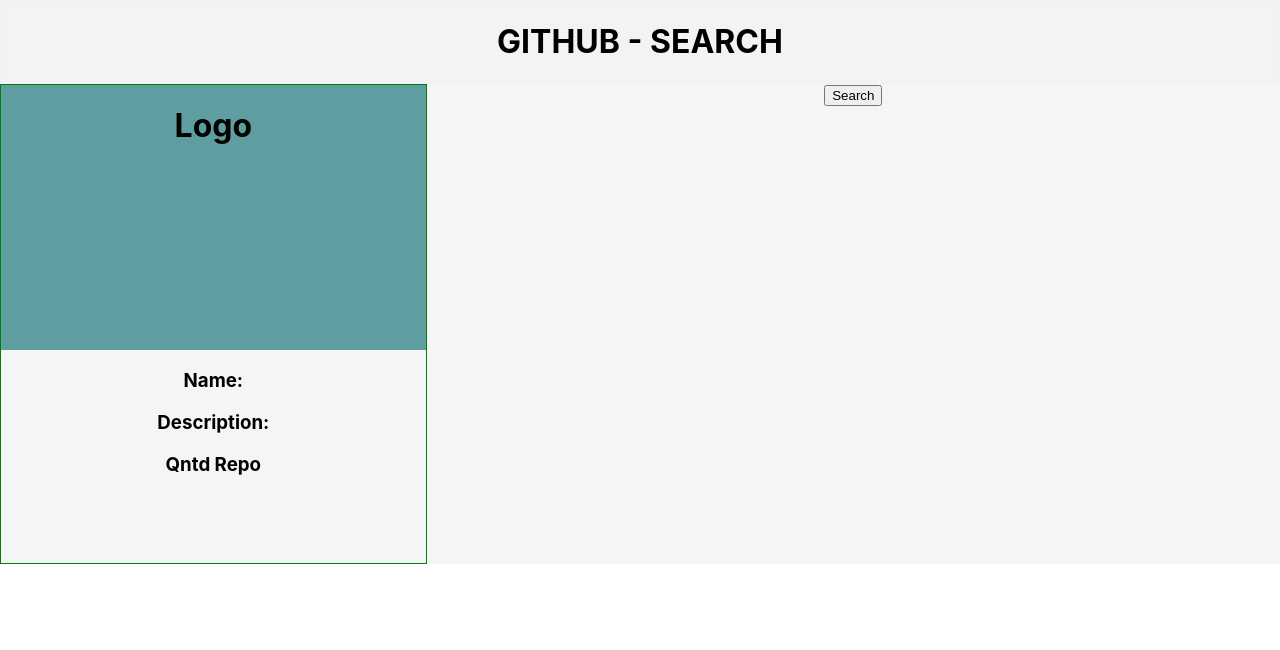
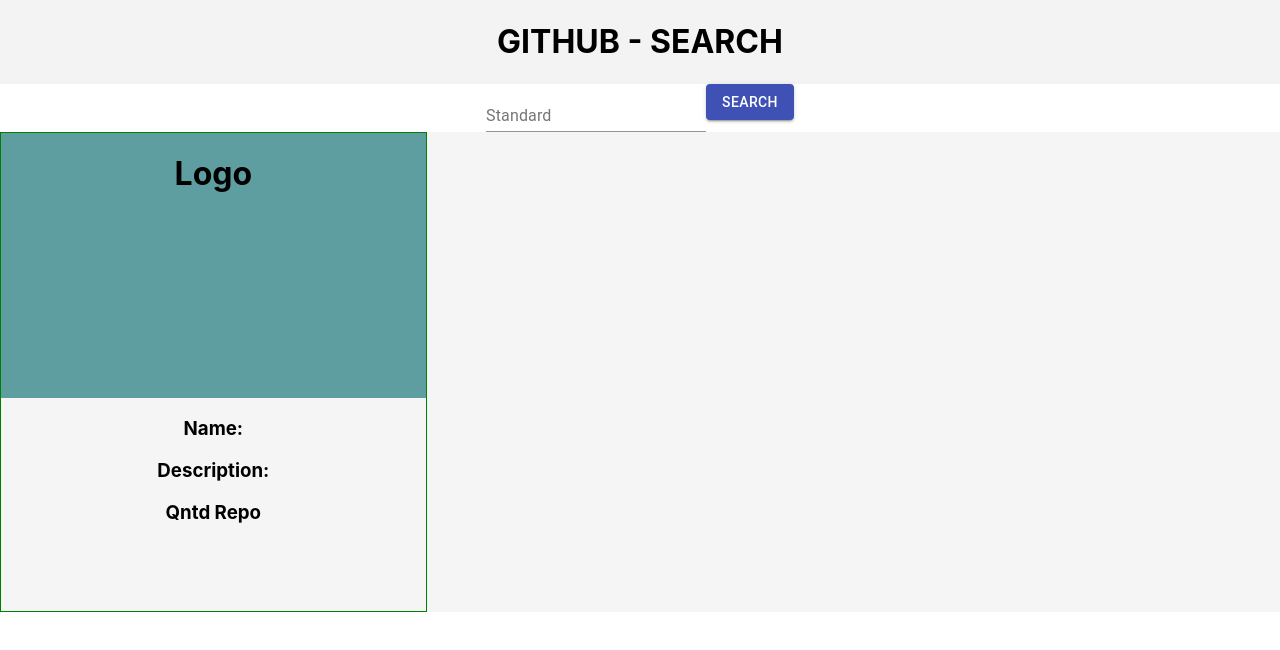
Before and after one commit to gserpeloni/githubsearch, a React (Create React App) app: page / in a window 1280 px wide. Shown: the top 650 px of the page. Built offline with nearby package versions, Linux system fonts and the light colour scheme; no server answers.

Commit message:
Adjust user Informations request

```diff
--- a/src/App.js
+++ b/src/App.js
@@ -1,6 +1,6 @@
-import {useEffect, useState } from 'react';
+import React, {useEffect, useState } from 'react';
 import axios from 'axios';
-
+import {TextField, Button}  from '@material-ui/core'
 import './App.css';
 import Header from './components/Header';
 import UserData from './components/UserData'
@@ -9,39 +9,58 @@
 function App() {
 
   const [userInfo, setUserInfo] = useState();
-  const [userName, setUserName] = useState('gserpeloni');
+  const [userName, setUserName] = useState('');
 
   const getUserByName = async () => {
       let response  = await axios.get(`https://api.github.com/users/${userName}`)
-                        .then((res) => {return res} )
+                        .then((res) => {setUserInfo(res.data)} )
                         .catch(err => console.error(err));
-
-      let data = JSON.parse(JSON.stringify(response)).data
-      setUserInfo(data);
+    return;
 }
 
+useEffect(() => {
+  if(userName !== ''){
+    getUserByName()
+    console.log('Name:', userName);
+  }else console.log('Insert an valid User !');
+},[userName, setUserName]);
 
- useEffect(() => {
-   getUserByName();
-   console.log('userinfo:',{userInfo});
- },[userName]);
+
+useEffect(() => {
+  if(userInfo !== undefined){
+    console.log({userInfo});
+  }else console.log('Nothing here!');
+}, [userInfo]);
+
+
+function getNameField(){
+  let name = document.getElementById('fieldName').value;
+  name ? setUserName(name) : console.log('Insert an valid name');
+}
 
 
   return (
     <div className="App">
       <Header />
 
+    <div>
+      <TextField id="fieldName" label="Standard" />
+      <Button variant="contained" color="primary" onClick={getNameField}>
+        Search
+      </Button>
+    </div>
+
 
       <div className="bodyData">
          <UserData />
 
+
         <div className="RepoData">
-         <button onClick={() => setUserName('vuejs')}>
-           Search
-         </button>
+
         </div>
 
       </div>
+
     </div>
   );
 }
```
